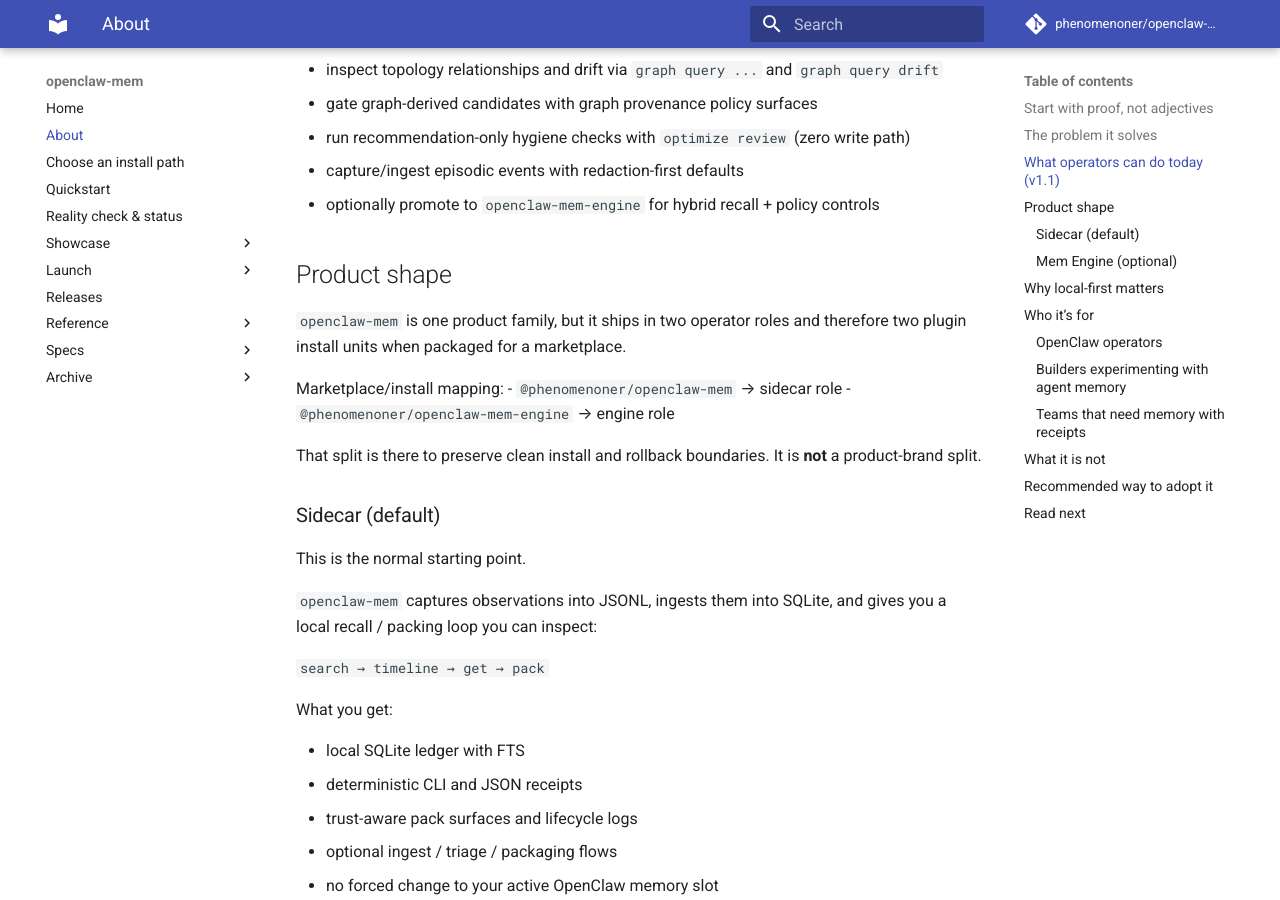
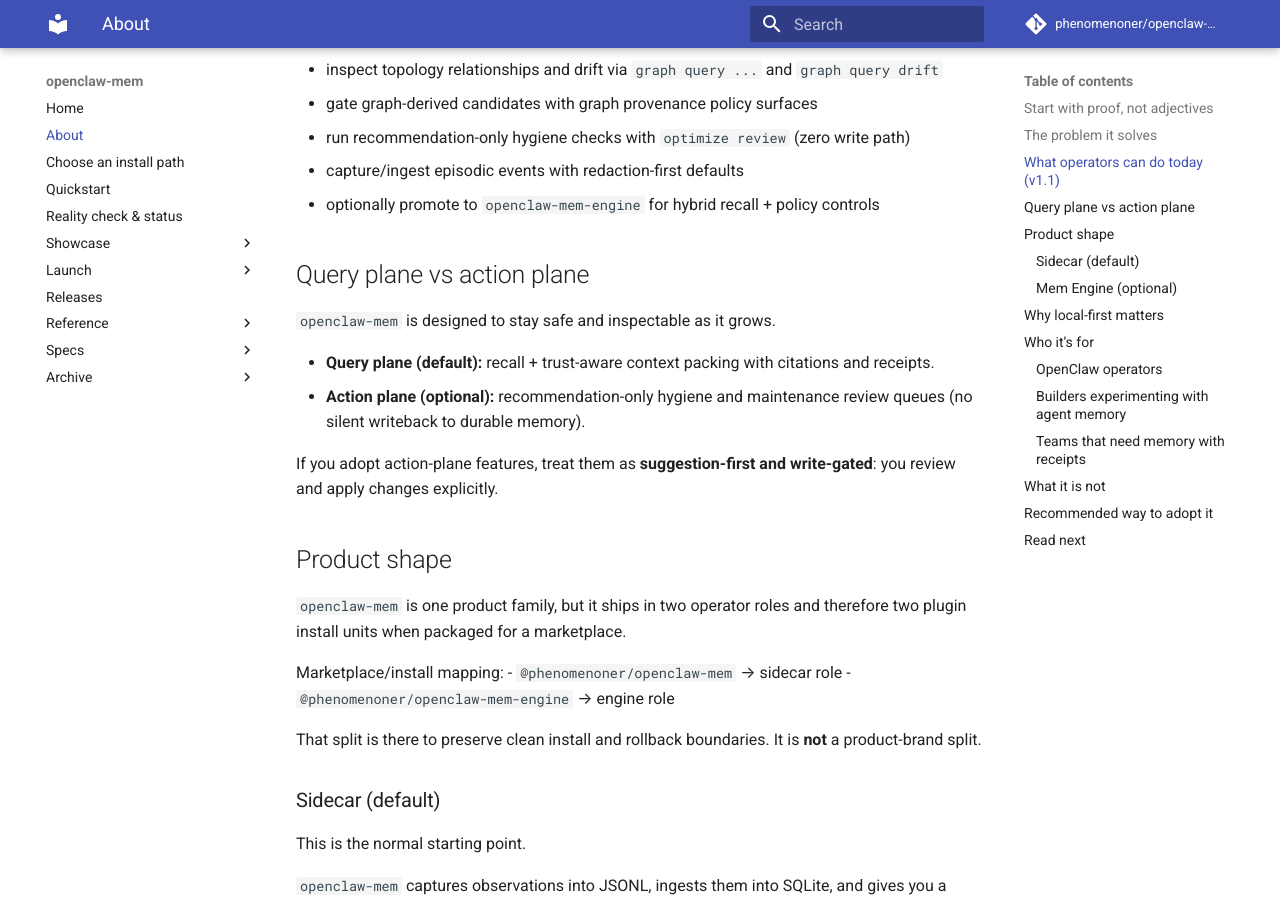
Before and after one commit to phenomenoner/openclaw-mem, an MkDocs documentation site: the page built from docs/about.md, in a window 1280 px wide and 900 px high, scrolled down 1219 px. Built offline with MkDocs 1.6.1 and Material for MkDocs 9.7.7, drawn with Linux system fonts in a browser that asks for light colours; comment, search, counter and statistics services are not loaded.

Commit message:
docs: clarify query vs action plane (review-gated)

```diff
--- a/docs/about.md
+++ b/docs/about.md
@@ -44,6 +44,15 @@
 - run recommendation-only hygiene checks with `optimize review` (zero write path)
 - capture/ingest episodic events with redaction-first defaults
 - optionally promote to `openclaw-mem-engine` for hybrid recall + policy controls
+
+## Query plane vs action plane
+
+`openclaw-mem` is designed to stay safe and inspectable as it grows.
+
+- **Query plane (default):** recall + trust-aware context packing with citations and receipts.
+- **Action plane (optional):** recommendation-only hygiene and maintenance review queues (no silent writeback to durable memory).
+
+If you adopt action-plane features, treat them as **suggestion-first and write-gated**: you review and apply changes explicitly.
 
 ## Product shape
 
--- a/mkdocs.yml
+++ b/mkdocs.yml
@@ -1,5 +1,5 @@
 site_name: openclaw-mem
-site_description: Local-first memory sidecar + optional hybrid memory engine for OpenClaw
+site_description: Trust-aware context packing + review-gated memory hygiene (sidecar-first) for OpenClaw
 site_url: https://phenomenoner.github.io/openclaw-mem/
 repo_url: https://github.com/phenomenoner/openclaw-mem
 repo_name: phenomenoner/openclaw-mem
```
Also changed, not shown: README.md (+6 -1 lines), docs/index.md (+5 -0 lines).
